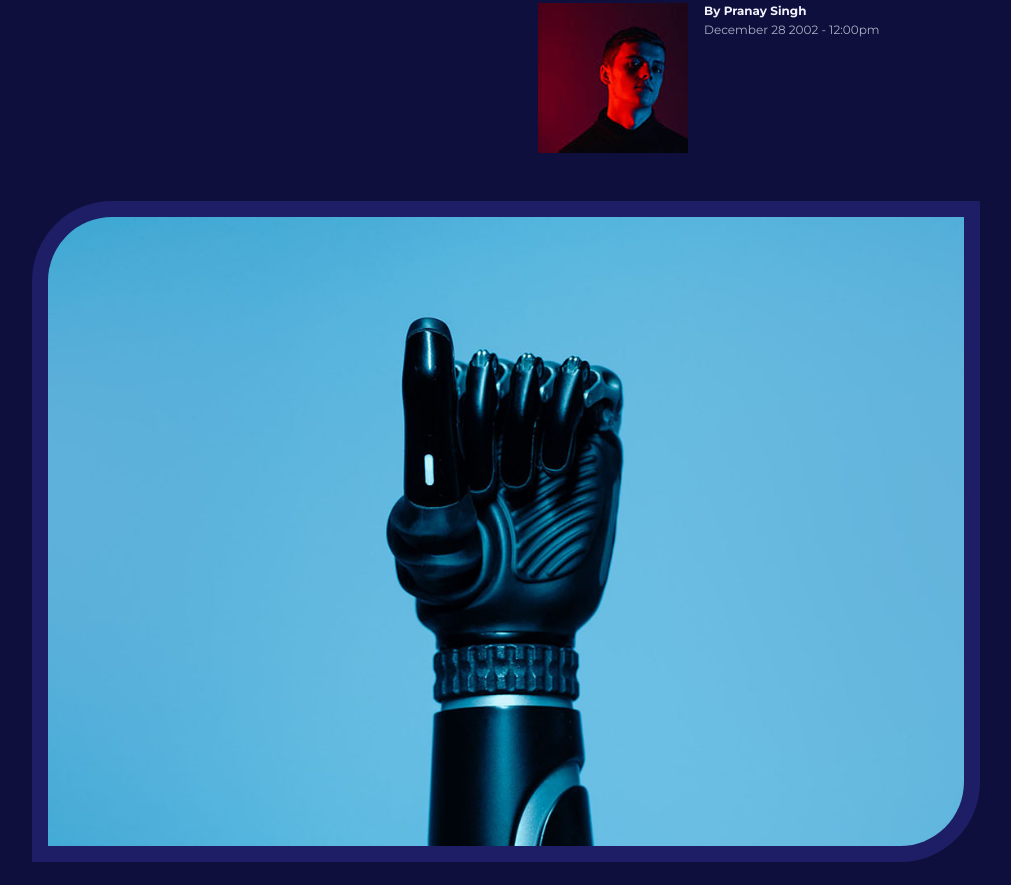
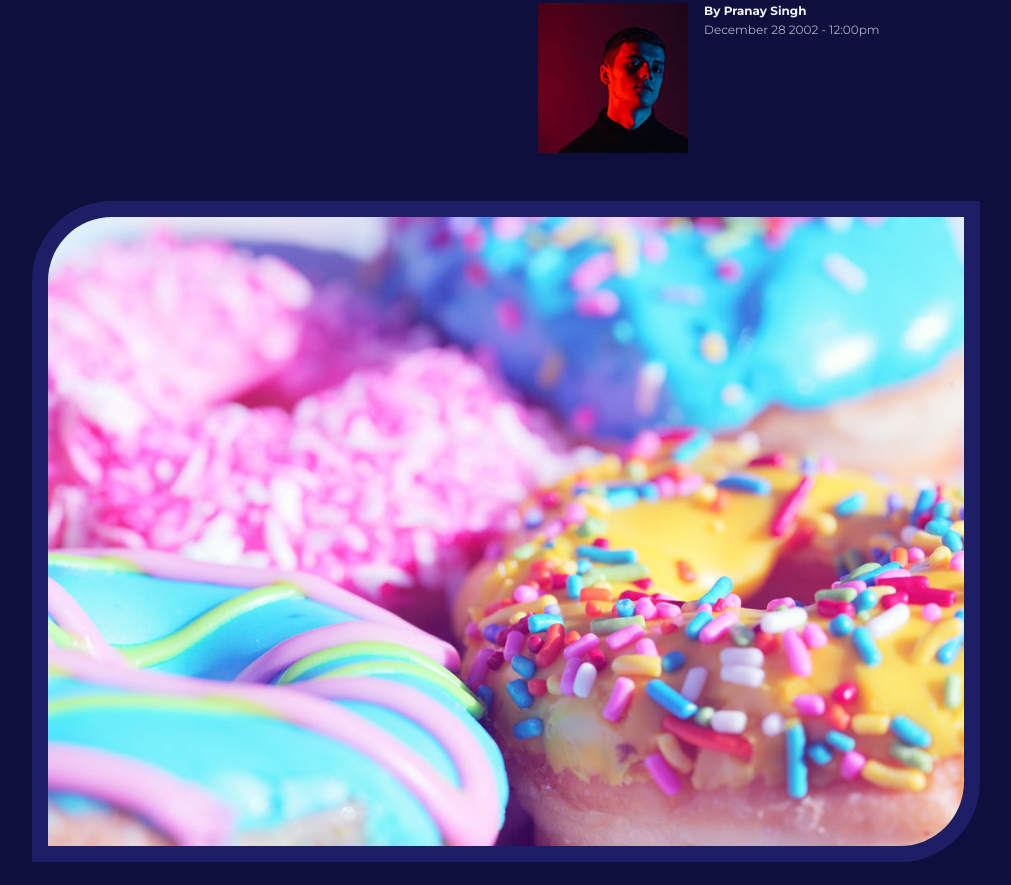
Before and after one commit to hailhydra1/HOPSKY, a plain HTML site: page index.html in a window 1280 px wide. Shown: the part 514-1399 px from the top of the page, without its empty margins (134-1145 px from the left). Drawn offline with nearby package versions, Linux system fonts and the light colour scheme.

Commit message:
changed blog pic

```diff
--- a/index.html
+++ b/index.html
@@ -86,7 +86,7 @@
       <div class="container posts__container">
         <article class="post">
           <div class="post__thumbnail">
-            <img src="./images/blog2.jpg">
+            <img src="./images/blog28.jpg">
           </div>
           <div class="post__info">
             <a href="" class="category__button">Travel</a>
```
